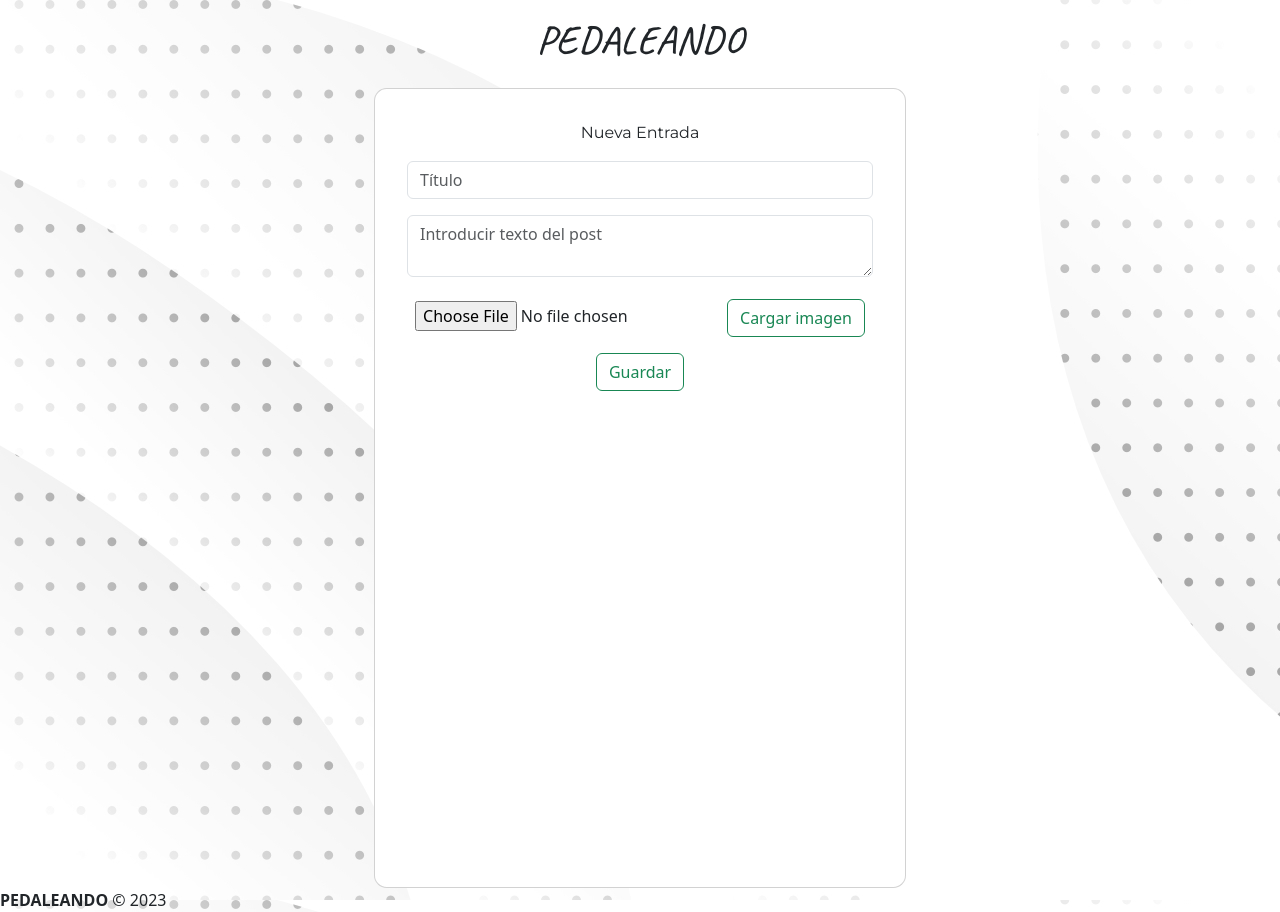
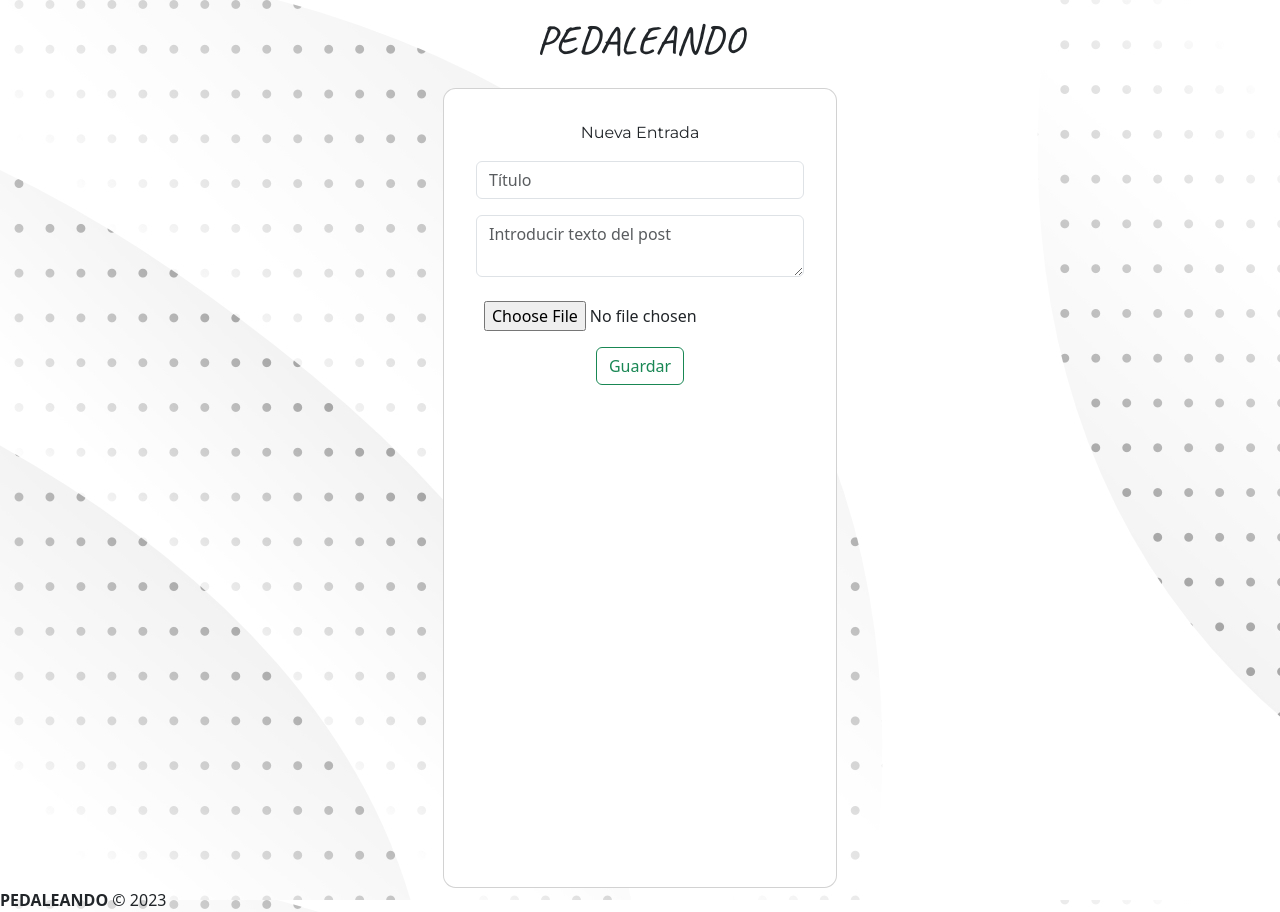
Before and after one commit to dxd-as/Blog, a React (Create React App) app in the folder Client/: page /new_post in a window 1280 px wide. Built offline with nearby package versions, Linux system fonts and the light colour scheme.

Commit message:
refactor upload image in create post

```diff
--- a/Client/src/components/NewPost/NewPostCard.jsx
+++ b/Client/src/components/NewPost/NewPostCard.jsx
@@ -30,47 +30,54 @@ export default function NewPostCard(props) {
 		setImageFile(event.target.files[0]);
 	};
 
-	const uploadImage = (event) => {
+	const handleSubmit = async (event) => {
 		event.preventDefault();
-		const formData = new FormData();
-		formData.append("myImage", imageFile);
 
-		fetch(`${HTTP_REQ.URL}/picture`, {
-			method: "POST",
-			body: formData,
-		})
-			.then(async (res) => {
+		if (imageFile) {
+			const formData = new FormData();
+			formData.append("myImage", imageFile);
+			try {
+				const res = await fetch(`${HTTP_REQ.URL}/picture`, {
+					method: "POST",
+					body: formData,
+				});
+
 				if (res.status === 200) {
 					const data = await res.json();
 					console.log("image uploaded");
-					setFormState((prevState) => ({ ...prevState, image: data.url }));
+					const updatedFormState = { ...formState, image: data.url };
+					savePost(updatedFormState);
+					resetForm();
+					navigate("/");
 				} else {
 					console.log("error");
 				}
-			})
-			.catch((err) => console.log(err));
+			} catch (err) {
+				console.log(err);
+			}
+		} else {
+			savePost(formState);
+			resetForm();
+			navigate("/");
+		}
 	};
 
-	const handleSubmit = (event) => {
-		event.preventDefault();
-		savePost(formState);
+	const resetForm = () => {
 		setFormState({
 			title: "",
 			content: "",
 			image: "",
 		});
-		navigate("/");
 	};
-
 	const handleOnChange = (event) => {
 		setFormState({ ...formState, [event.target.name]: event.target.value });
 	};
+
 	return (
 		<main className="d-flex justify-content-center min-vh-100">
 			<div className="card">
 				<div className="card-body">
 					<p className="card-title d-flex justify-content-center font-family--Montserrat-font">
-						{" "}
 						Nueva Entrada
 					</p>
 					<div>
@@ -101,12 +108,6 @@ export default function NewPostCard(props) {
 									className="form-control-file  mt-3"
 									accept="image/*"
 								></input>
-								<button
-									onClick={uploadImage}
-									className="btn btn-outline-success"
-								>
-									Cargar imagen
-								</button>
 							</div>
 							<div className="d-flex justify-content-center  mt-3">
 								<button type="Submit" className="btn btn-outline-success">
```
